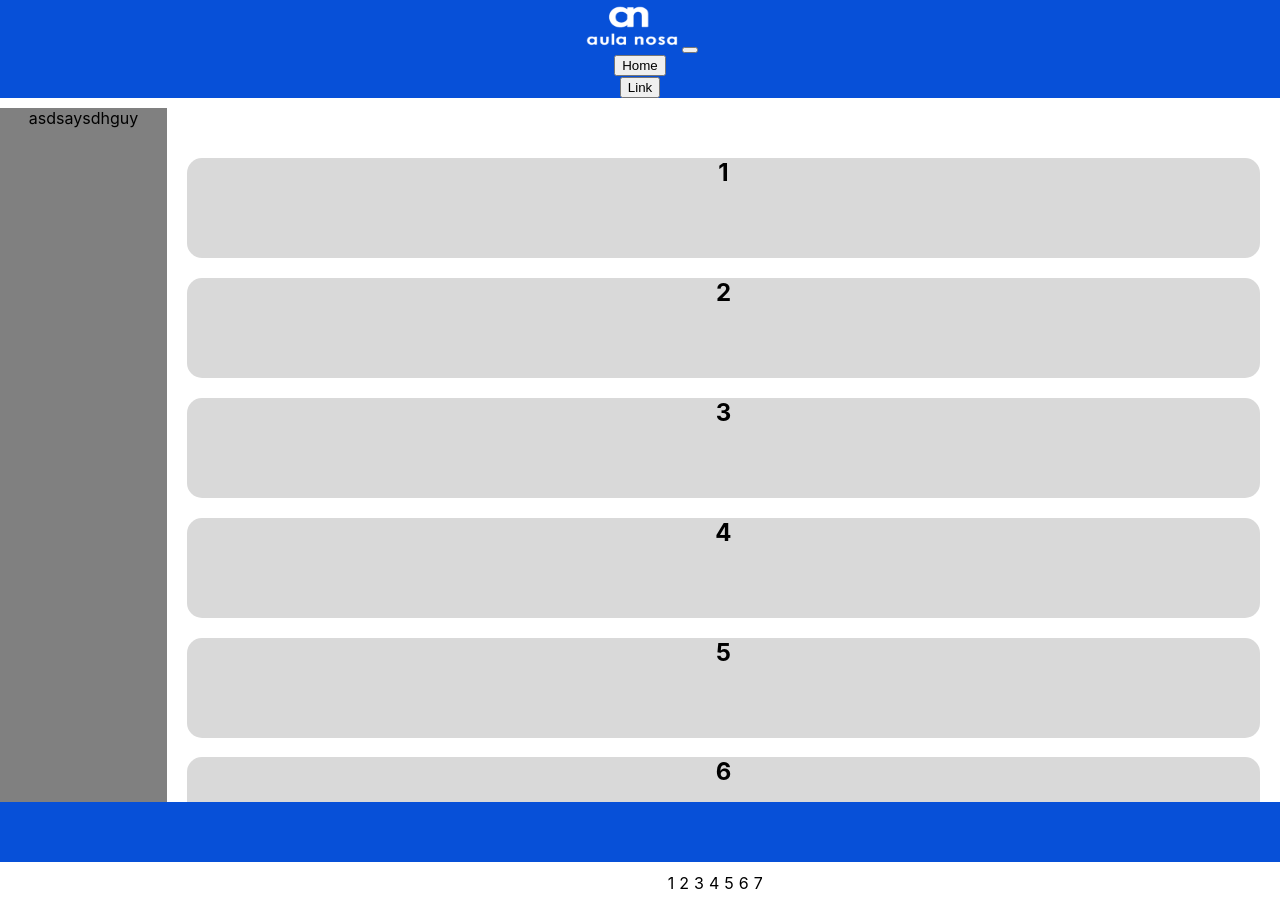
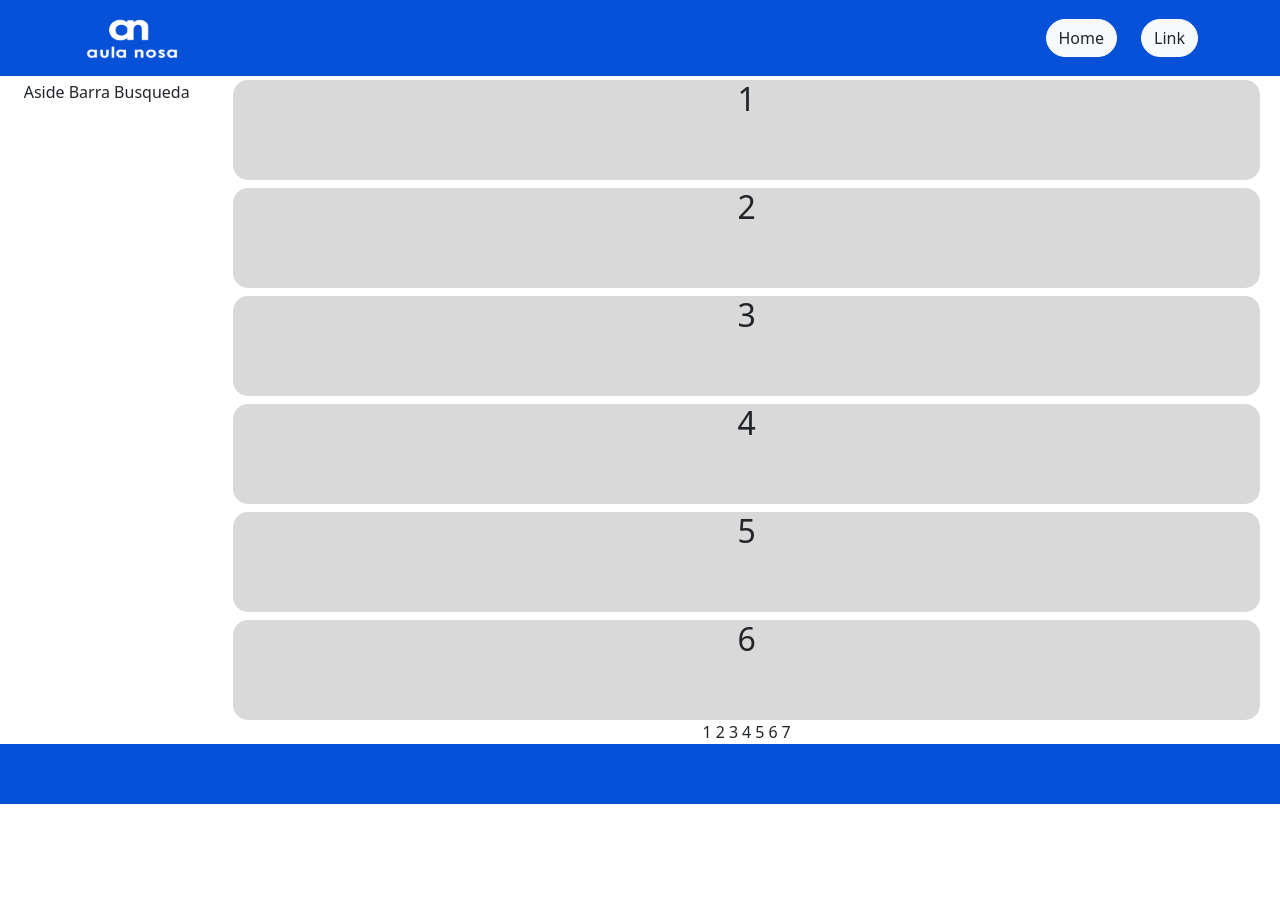
Before and after one commit to pabloalbrdz/PracticaFinDeCursoWebAulaNosa23-24, a React (Create React App) app: page / in a window 1280 px wide. After the commit the page ends 804 px from the top, so only its background shows below. Built offline with nearby package versions, Linux system fonts and the light colour scheme.

Commit message:
#10 Diseño Pantalla Buscar Cursos y Buscar Ofertas

```diff
--- a/src/App.js
+++ b/src/App.js
@@ -1,6 +1,9 @@
 import logo from './logo.svg';
 import './App.css';
+
 import CursosOfertas from './view/CursosOfertas';
+
+import 'bootstrap/dist/css/bootstrap.min.css';
 
 function App() {
   return (
--- a/src/view/CursosOfertas.css
+++ b/src/view/CursosOfertas.css
@@ -1,40 +1,11 @@
-#cursosofertaspantalla{
-    display: flex;
-    flex-direction: column;
-}
-
 footer{
     background-color:#0750d8;
     height: 60px;
 }
 
-aside{
-    background-color: grey;
-    margin-top: 10px;
-    height: 88vh;
-    width: 15vw;
+#paginacionCursosOfertas > p{
+    display: inline !important;
+    text-align: center;
+    margin-left: 2px;
+    margin-right: 2px;
 }
-
-main{
-    display: flex;
-    flex-direction: row;
-    height: 88vh;
-}
-
-
-#article-section{
-    margin-top: 40px;
-    gap: 10px;
-    width: 100%;
-}
-
-#pagination{
-    display: flex;
-    flex-direction: row;
-    margin-left: 45%;
-    gap: 5px;
-}
-
-#ofertascursoslista{
-    gap: 10px;
-}
--- a/src/view/CursosOfertas.js
+++ b/src/view/CursosOfertas.js
@@ -3,6 +3,7 @@ import "./CursosOfertas.css";
 import Header from "../component/Header";
 
 function CursosOfertas(){
+
     let array = new Array();
     for (let i=1; i<=6; i++){
         array.push(<Article title={i}></Article>);
@@ -26,19 +27,19 @@ function CursosOfertas(){
     }
 
     return(
-        <div id="cursosofertaspantalla">
-            <header>
+        <div id="cursosofertaspantalla" className="row">
+            <header className="col-12">
                 <Header></Header>
             </header>
-            <main>
-                <aside>
-                    asdsaysdhguy
+            <main className="col-12 d-flex flex-row mt-1">
+                <aside className="col-2">
+                    Aside Barra Busqueda
                 </aside>
-                <section id="article-section">
-                    <div id="ofertascursoslista">
+                <section className="col-10">
+                    <div className="d-flex flex-column gap-2">
                         {array}
                     </div>
-                    <div id="pagination">
+                    <div id="paginacionCursosOfertas">
                         {pags}
                     </div>
                 </section>
```
